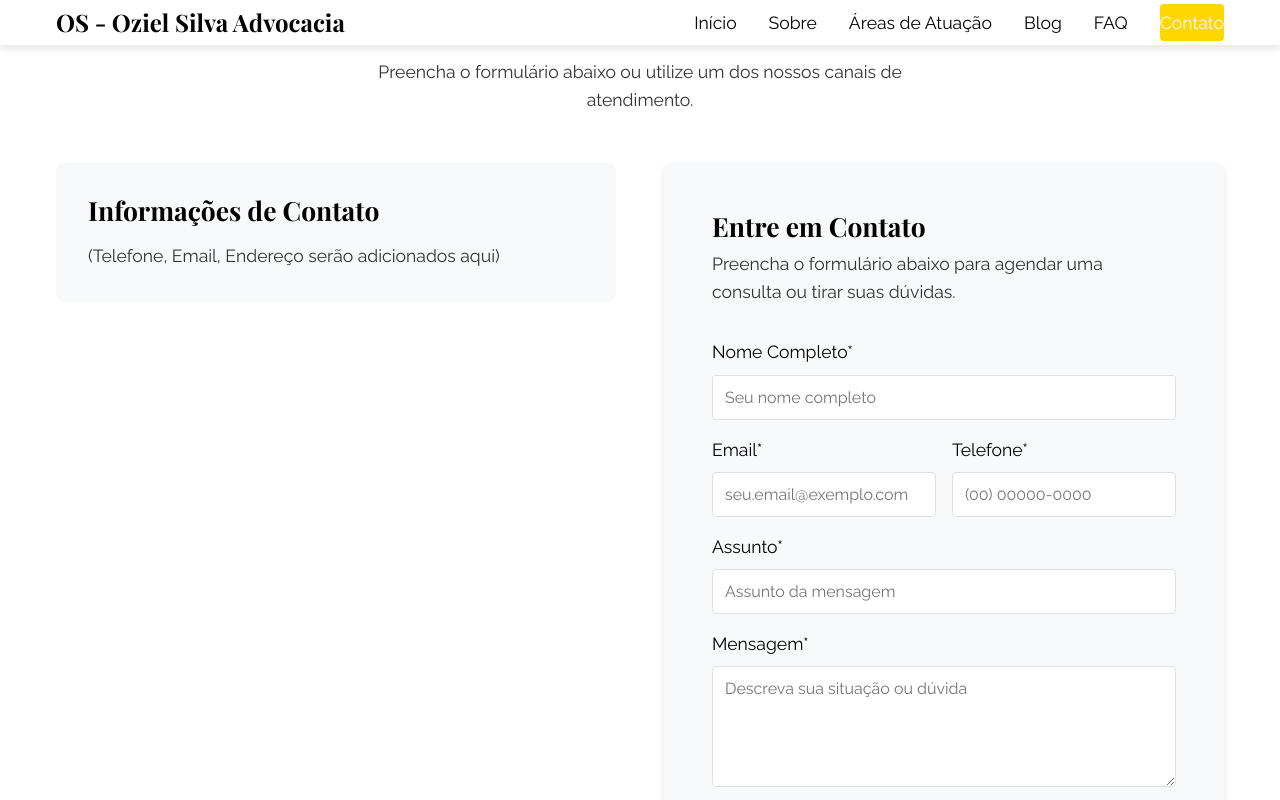
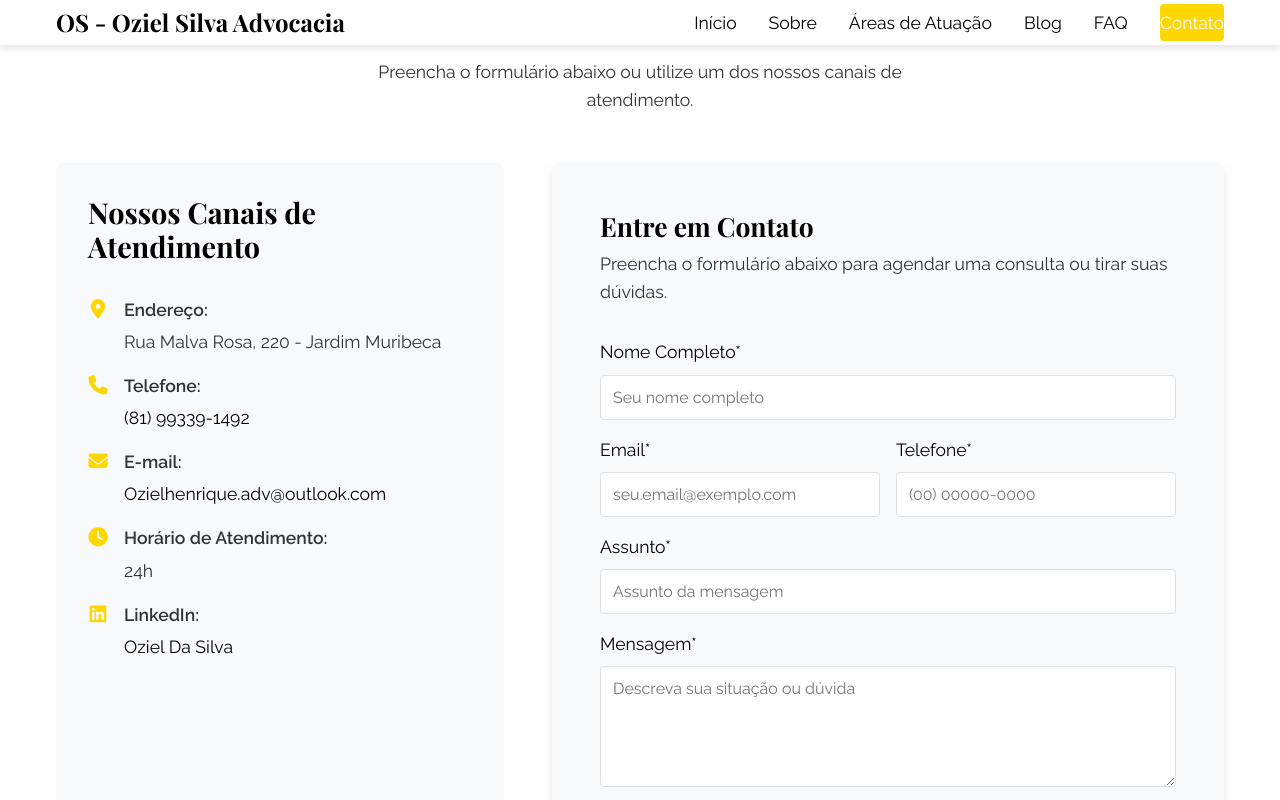
Before and after one commit to marcos-gabriel-lima/site_adv, a React app: page /contato in a window 1280 px wide. Shown: the top 800 px of the page. Built offline with nearby package versions, Linux system fonts and the light colour scheme.

Commit message:
feat: Atualiza página de contato com informações detalhadas

```diff
--- a/src/pages/Contato/Contato.css
+++ b/src/pages/Contato/Contato.css
@@ -6,28 +6,70 @@
 
 .contato-content {
   display: grid;
-  grid-template-columns: 1fr 1fr; /* Duas colunas por padrão */
+  grid-template-columns: 1fr 1.5fr; /* Ajusta proporção, mais espaço para o formulário */
   gap: var(--spacing-lg);
   align-items: start;
   padding-bottom: var(--spacing-xl); /* Espaço extra no final da página */
 }
 
-.contato-info-placeholder {
-  /* Estilos para o bloco de informações de contato - pode ser refinado */
+.contato-detalhes { /* Renomeado de .contato-info-placeholder */
   padding: var(--spacing-md);
   background-color: var(--light-background);
   border-radius: 8px;
+  height: 100%; /* Para ocupar a altura da grid cell */
 }
 
-.contato-info-placeholder h2 {
+.contato-detalhes h2 {
   color: var(--primary-color);
+  margin-bottom: var(--spacing-md); /* Mais espaço abaixo do título */
+  font-size: 1.8rem; /* Tamanho do título da seção de detalhes */
+}
+
+.detalhe-item {
+  display: flex;
+  align-items: flex-start; /* Alinha ícone com o topo do texto */
   margin-bottom: var(--spacing-sm);
+  line-height: 1.6;
+}
+
+.detalhe-item i {
+  font-size: 1.2rem; /* Tamanho do ícone */
+  color: var(--secondary-color); /* Ícones em dourado */
+  margin-right: var(--spacing-sm);
+  margin-top: 4px; /* Ajuste fino para alinhar com o texto */
+  width: 20px; /* Largura fixa para alinhamento */
+  text-align: center;
+}
+
+.detalhe-item div strong {
+  display: block;
+  font-weight: 600;
+  color: var(--text-color);
+  margin-bottom: 0.25rem;
+}
+
+.detalhe-item div p {
+  margin: 0;
+  color: var(--text-color);
+}
+
+.detalhe-item div a {
+  color: var(--primary-color); /* Links em preto */
+  text-decoration: none;
+}
+
+.detalhe-item div a:hover {
+  color: var(--secondary-color); /* Links em dourado no hover */
+  text-decoration: underline;
 }
 
 /* Media query para telas menores */
-@media (max-width: 768px) {
+@media (max-width: 992px) { /* Ponto de quebra um pouco maior para este layout */
   .contato-content {
     grid-template-columns: 1fr; /* Uma coluna em telas menores */
     gap: var(--spacing-md);
   }
+  .contato-detalhes {
+    margin-bottom: var(--spacing-lg); /* Adiciona espaço quando empilhado */
+  }
 }
--- a/src/pages/Contato/Contato.js
+++ b/src/pages/Contato/Contato.js
@@ -12,10 +12,43 @@ const Contato = () => {
         </div>
 
         <div className="contato-content">
-          {/* TODO: Adicionar informações de contato (telefone, email, endereço) aqui, talvez reutilizando a lógica da Home */}
-          <div className="contato-info-placeholder">
-             <h2>Informações de Contato</h2>
-             <p>(Telefone, Email, Endereço serão adicionados aqui)</p>
+          <div className="contato-detalhes">
+            <h2>Nossos Canais de Atendimento</h2>
+            <div className="detalhe-item">
+              <i className="fas fa-map-marker-alt"></i>
+              <div>
+                <strong>Endereço:</strong>
+                <p>Rua Malva Rosa, 220 - Jardim Muribeca</p>
+              </div>
+            </div>
+            <div className="detalhe-item">
+              <i className="fas fa-phone"></i>
+              <div>
+                <strong>Telefone:</strong>
+                <p><a href="tel:81993391492">(81) 99339-1492</a></p>
+              </div>
+            </div>
+            <div className="detalhe-item">
+              <i className="fas fa-envelope"></i>
+              <div>
+                <strong>E-mail:</strong>
+                <p><a href="mailto:Ozielhenrique.adv@outlook.com">Ozielhenrique.adv@outlook.com</a></p>
+              </div>
+            </div>
+            <div className="detalhe-item">
+              <i className="fas fa-clock"></i>
+              <div>
+                <strong>Horário de Atendimento:</strong>
+                <p>24h</p>
+              </div>
+            </div>
+            <div className="detalhe-item social-link-item">
+              <i className="fab fa-linkedin"></i>
+              <div>
+                <strong>LinkedIn:</strong>
+                <p><a href="https://www.linkedin.com/in/oziel-da-silva-a48a13128" target="_blank" rel="noopener noreferrer">Oziel Da Silva</a></p>
+              </div>
+            </div>
           </div>
 
           <FormContato />
```
